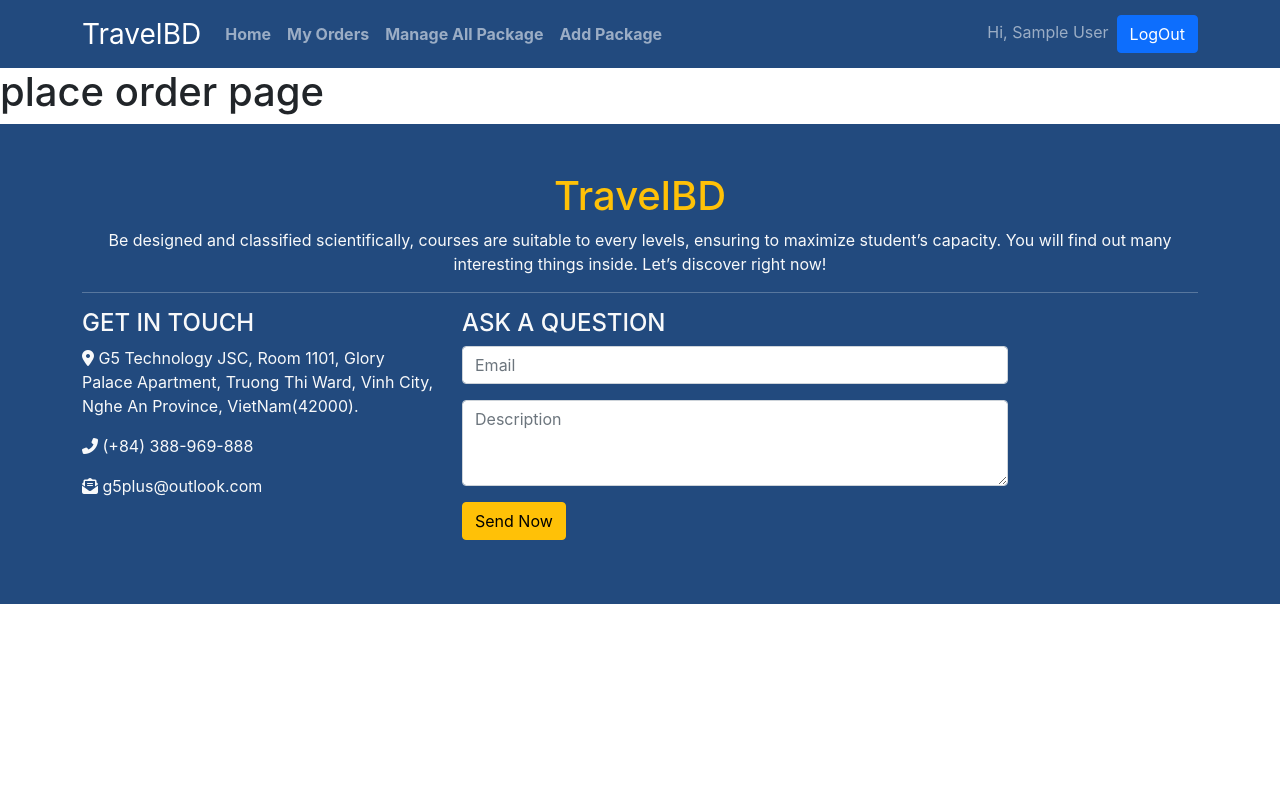
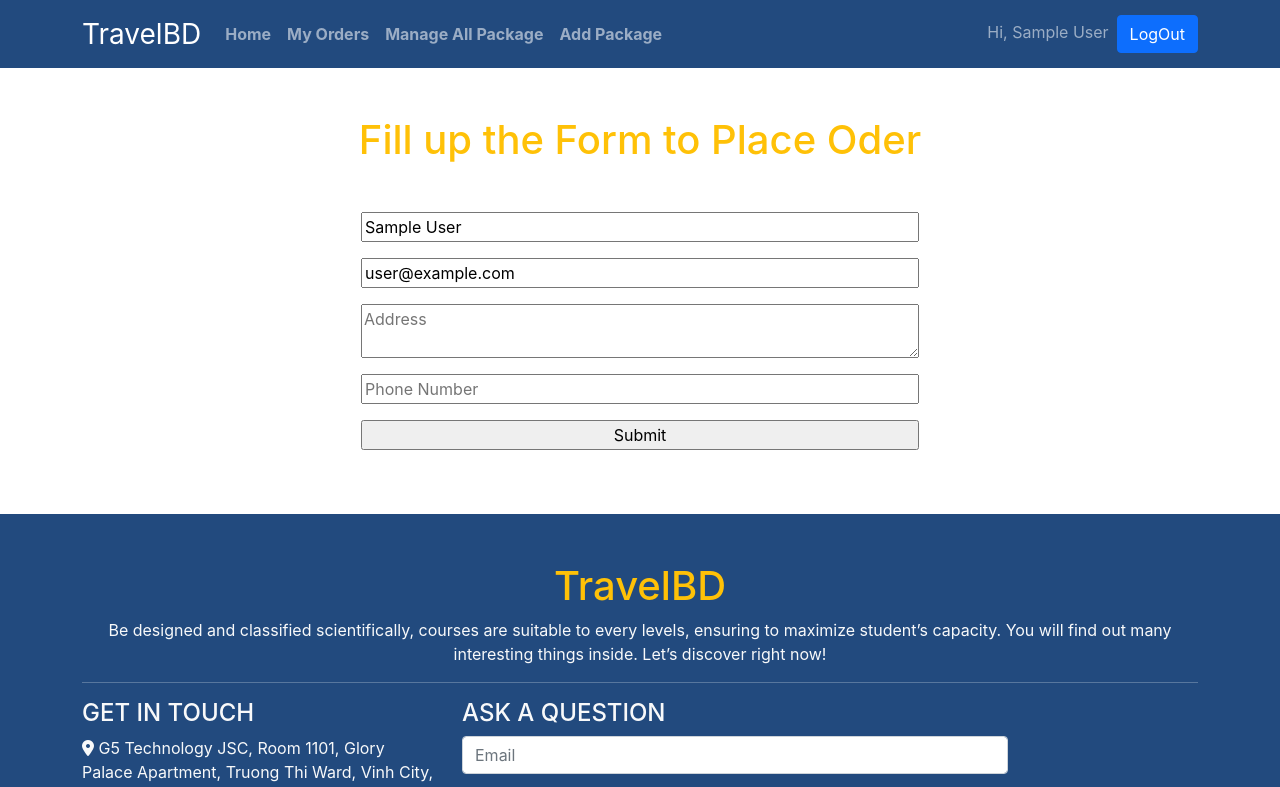
Before and after one commit to Ibrahim75754/tourism-website-client, a React (Create React App) app: page /placeOrder in a window 1280 px wide. Shown: the top 787 px of the page. Built offline with nearby package versions, Linux system fonts and the light colour scheme; no server answers; sample sign-in values are in the browser's storage.

Commit message:
place order complete

```diff
--- a/src/component/PlaceOrder/PlaceOrder.js
+++ b/src/component/PlaceOrder/PlaceOrder.js
@@ -1,12 +1,41 @@
+import axios from 'axios';
 import React from 'react';
+import { useForm } from 'react-hook-form';
+import UseAuth from '../../hooks/UseAuth';
 import Footer from '../Shared/Footer';
 import Header from '../Shared/Header';
 
 const PlaceOrder = () => {
+    const { register, handleSubmit, reset } = useForm();
+    const onSubmit = data => {
+        console.log(data);
+        // use AXIOS for post into data base
+        axios.post('http://localhost:5000/placeOrder', data)
+            .then(res => {
+                console.log(res);
+                if (res.data.insertedId) {
+                    alert('Order successfully complete');
+                    reset();
+                }
+            })
+    }
+    const { user } = UseAuth();
+
     return (
         <div>
             <Header></Header>
-            <h1>place order page</h1>
+            <div className="container py-5">
+                <h1 className="text-center mb-5 text-warning">Fill up the Form to Place Oder</h1>
+                <div>
+                    <form onSubmit={handleSubmit(onSubmit)} className="d-flex flex-column justify-content-center align-items-center">
+                        <input className="w-50 mb-3"  {...register("name")} type="text" value={user.displayName} required />
+                        <input className="w-50 mb-3" {...register("email")} type="email" value={user.email} required />
+                        <textarea className="w-50 mb-3"  {...register("address")} type="text" placeholder="Address" required />
+                        <input className="w-50 mb-3"  {...register("phone")} type="number" placeholder="Phone Number" required />
+                        <input className="w-50 mb-3" type="submit" />
+                    </form>
+                </div>
+            </div>
             <Footer></Footer>
         </div>
     );
```
